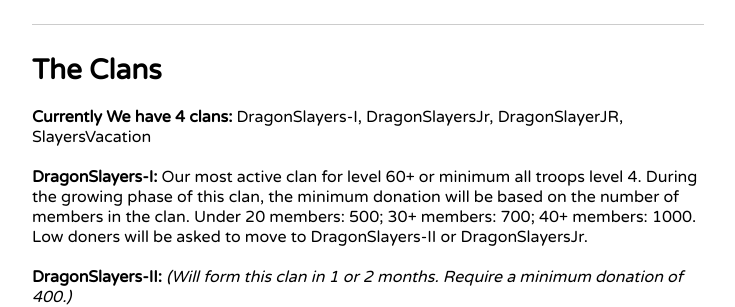
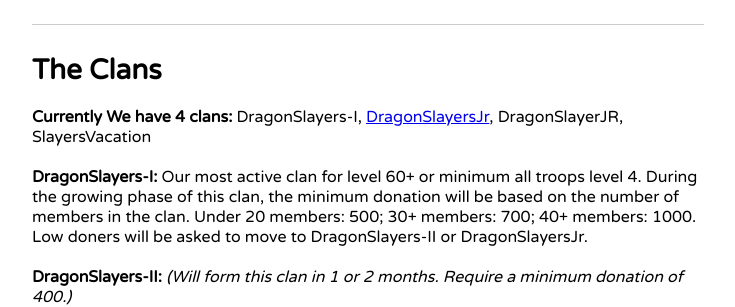
Before and after one commit to himedlooff/DragonSlayers-I, a Jekyll site: the page built from index.md, in a window 1280 px wide and 900 px high, scrolled down 302 px. Shown: the part 153-460 px from the top of the window, without its empty margins (128-863 px from the left). Built offline with Jekyll 4.4.1, drawn with Linux system fonts in a browser that asks for light colours; part of the change alters nothing that is shown.

```diff
--- a/index.md
+++ b/index.md
@@ -12,7 +12,7 @@ We want to have a family of clans, a clan network, where members of all ages and
 
 # The Clans
 
-**Currently We have 4 clans:** DragonSlayers-I, DragonSlayersJr, DragonSlayerJR, SlayersVacation
+**Currently We have 4 clans:** DragonSlayers-I, [DragonSlayersJr](http://bit.ly/dragonslayersjr), DragonSlayerJR, SlayersVacation
 
 **DragonSlayers-I:** Our most active clan for level 60+ or minimum all troops level 4.  During the growing phase of this clan, the minimum donation will be based on the number of members in the clan.  Under 20 members: 500; 30+ members: 700; 40+ members: 1000.  Low doners will be asked to move to DragonSlayers-II or DragonSlayersJr.
 
```
